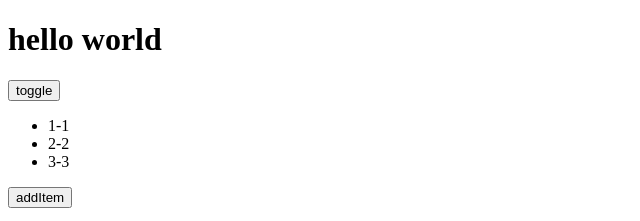
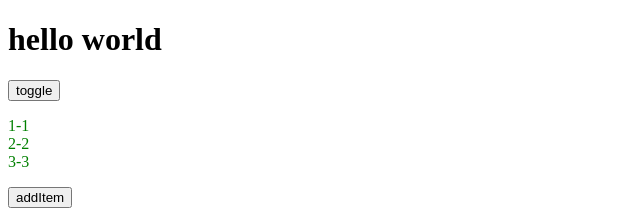
Before and after one commit to dongchao139/vue3-basic, a Vue app: page / in a window 1280 px wide. Shown: the top 221 px of the page, without its empty margins (0-640 px from the left). Built offline with nearby package versions, Linux system fonts and the light colour scheme.

Commit message:
scoped style

```diff
--- a/src/v2demos/App4.vue
+++ b/src/v2demos/App4.vue
@@ -45,5 +45,7 @@ export default defineComponent({
 </script>
 
 <style scoped>
-
+ul {
+  padding-left: 0;
+}
 </style>
--- a/src/v2demos/TodoItem.vue
+++ b/src/v2demos/TodoItem.vue
@@ -3,12 +3,20 @@
 </template>
 
 <script lang="ts">
-export default {
+import {defineComponent} from 'vue';
+export default defineComponent({
   props: ["item"],
   methods: {
     handleClick() {
       this.$emit("delete-item", this.item);
     },
   },
-};
+});
 </script>
+
+<style scoped>
+li {
+  list-style-type: none;
+  color: green;
+}
+</style>
```
